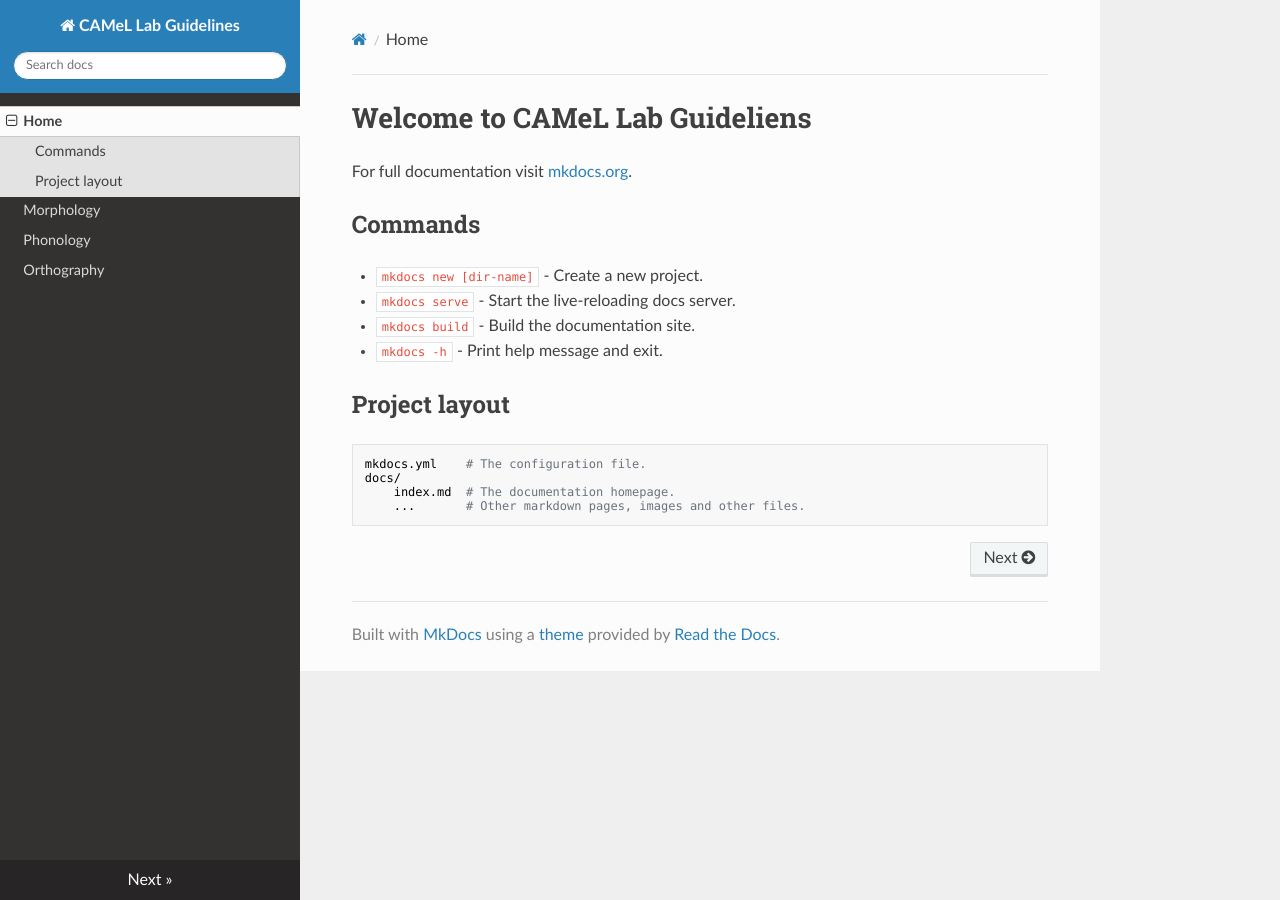
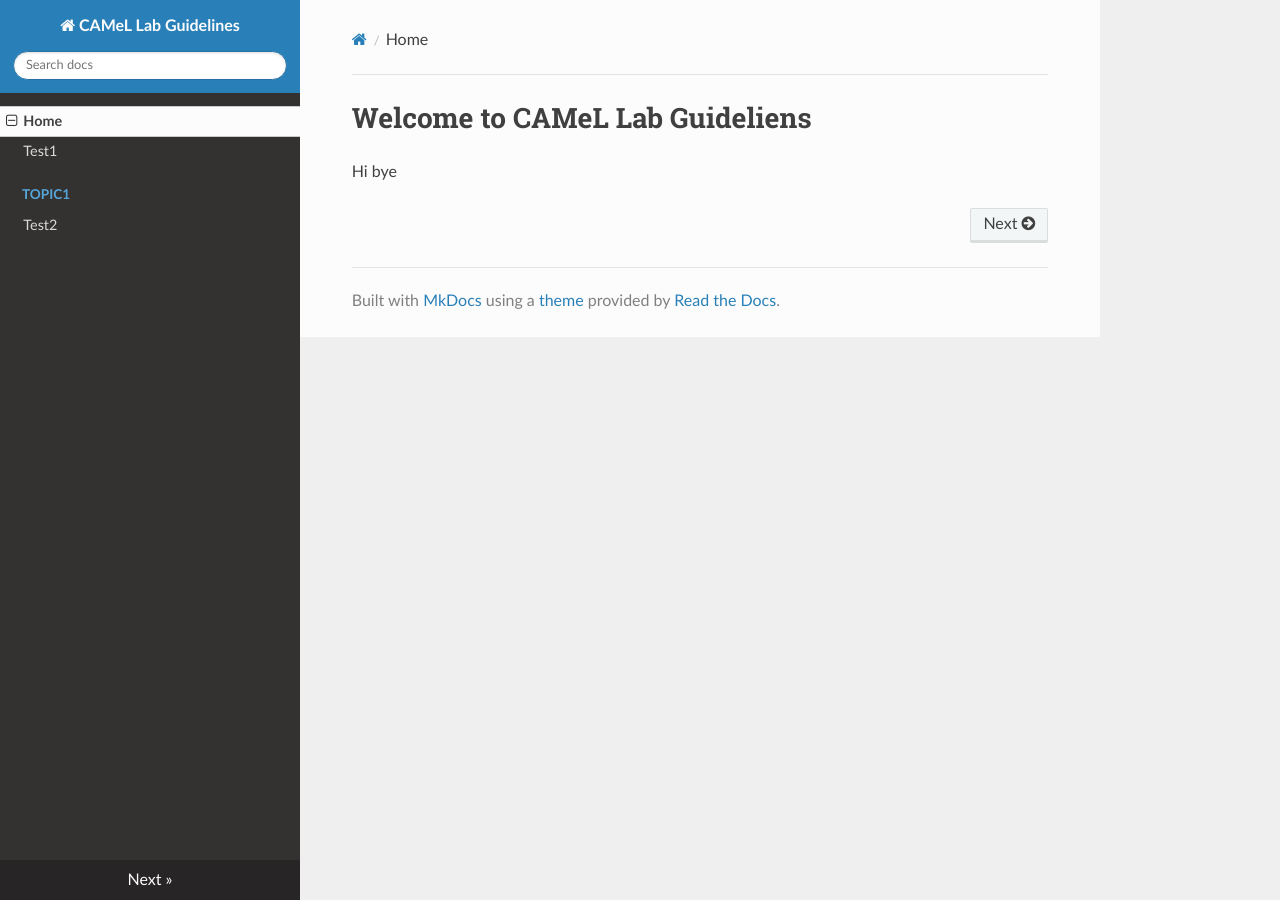
Before and after one commit to CAMeL-Lab/camel-guidelines, an MkDocs documentation site: the page built from docs/index.md, in a window 1280 px wide. Built offline with MkDocs 1.6.1, drawn with Linux system fonts in a browser that asks for light colours; nearby versions of some CDN libraries.

Commit message:
test for rtd

```diff
--- a/docs/index.md
+++ b/docs/index.md
@@ -1,17 +1,3 @@
 # Welcome to CAMeL Lab Guideliens
 
-For full documentation visit [mkdocs.org](https://www.mkdocs.org).
-
-## Commands
-
-* `mkdocs new [dir-name]` - Create a new project.
-* `mkdocs serve` - Start the live-reloading docs server.
-* `mkdocs build` - Build the documentation site.
-* `mkdocs -h` - Print help message and exit.
-
-## Project layout
-
-    mkdocs.yml    # The configuration file.
-    docs/
-        index.md  # The documentation homepage.
-        ...       # Other markdown pages, images and other files.
+Hi bye
--- a/mkdocs.yml
+++ b/mkdocs.yml
@@ -1,7 +1,10 @@
 site_name: CAMeL Lab Guidelines
 nav:
     - Home: index.md
-    - Morphology: morphology.md
-    - Phonology: phonology.md
-    - Orthography: orthography.md
+    - Test1: test1.md
+    - Topic1:
+        - Test2: test2.md
+    # - Morphology: morphology.md
+    # - Phonology: phonology.md
+    # - Orthography: orthography.md
 theme: readthedocs
```
Also changed, not shown: docs/test1.md (added, +17 -0 lines), docs/test2.md (added, +17 -0 lines).
